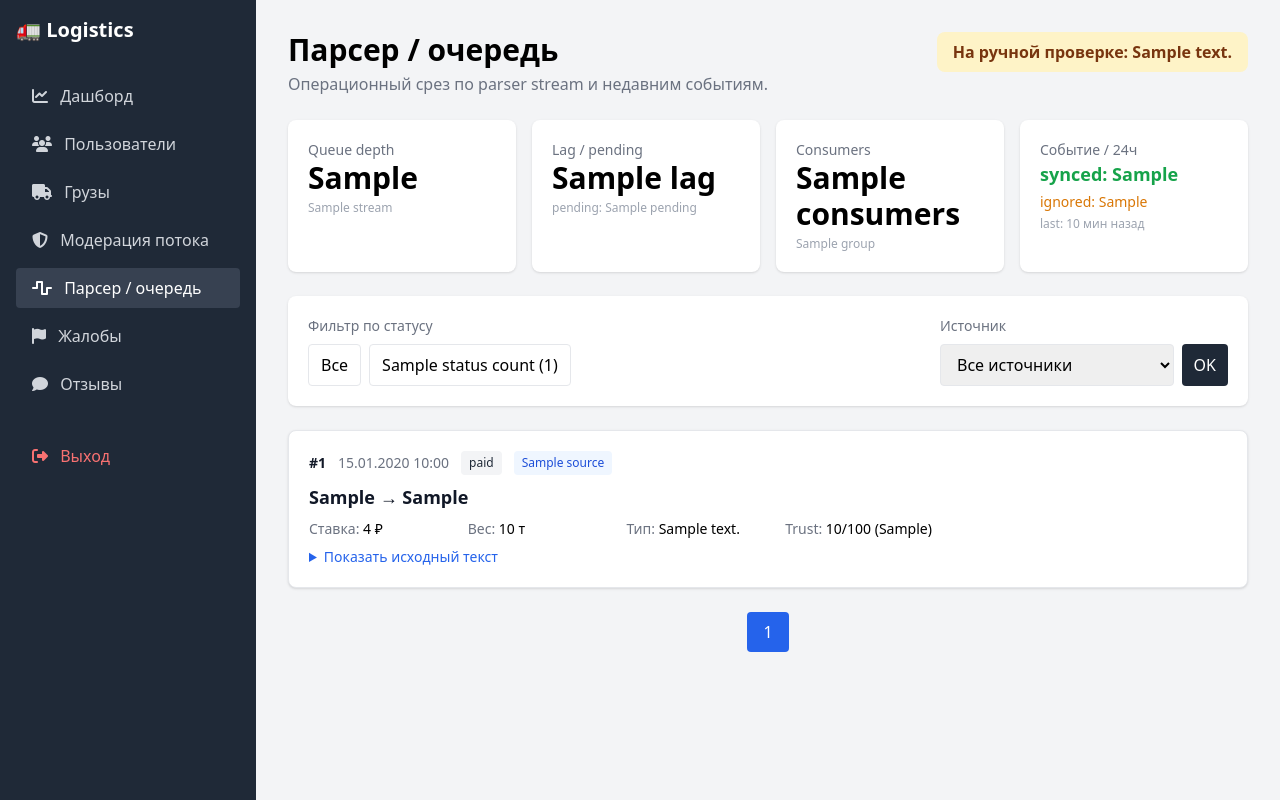
After one commit to bomberman9000/goutruckme-api, a FastAPI app: template src/admin/templates/parser.html in a window 1280 px wide. The commit adds this page. Run offline with FastAPI, Linux system fonts and the light colour scheme; the template is opened without the code that fills it: most values are stand-ins (such as "Sample title", 1, 10 or a date in 2020); parts of the project's set-up code (start-up, migrations or seed data) failed here and were passed over; some libraries are stand-ins or nearby versions.

Commit message:
feat(admin): add parser ops page and backlog alert

```diff
--- a/src/admin/templates/cargos.html
+++ b/src/admin/templates/cargos.html
@@ -16,6 +16,9 @@
             </a>
             <a href="/admin/manual-review" class="block py-2 px-4 text-gray-300 hover:bg-gray-700 rounded mb-2">
                 <i class="fas fa-shield-halved mr-2"></i> Модерация потока
+            </a>
+            <a href="/admin/parser" class="block py-2 px-4 text-gray-300 hover:bg-gray-700 rounded mb-2">
+                <i class="fas fa-wave-square mr-2"></i> Парсер / очередь
             </a>
             <a href="/admin/reports" class="block py-2 px-4 text-gray-300 hover:bg-gray-700 rounded mb-2">
                 <i class="fas fa-flag mr-2"></i> Жалобы
--- a/src/admin/templates/dashboard.html
+++ b/src/admin/templates/dashboard.html
@@ -17,6 +17,9 @@
             </a>
             <a href="/admin/manual-review" class="block py-2 px-4 text-gray-300 hover:bg-gray-700 rounded mb-2">
                 <i class="fas fa-shield-halved mr-2"></i> Модерация потока
+            </a>
+            <a href="/admin/parser" class="block py-2 px-4 text-gray-300 hover:bg-gray-700 rounded mb-2">
+                <i class="fas fa-wave-square mr-2"></i> Парсер / очередь
             </a>
             <a href="/admin/reports" class="block py-2 px-4 text-gray-300 hover:bg-gray-700 rounded mb-2">
                 <i class="fas fa-flag mr-2"></i> Жалобы
--- a/src/admin/templates/feedback.html
+++ b/src/admin/templates/feedback.html
@@ -16,6 +16,9 @@
             </a>
             <a href="/admin/manual-review" class="block py-2 px-4 text-gray-300 hover:bg-gray-700 rounded mb-2">
                 <i class="fas fa-shield-halved mr-2"></i> Модерация потока
+            </a>
+            <a href="/admin/parser" class="block py-2 px-4 text-gray-300 hover:bg-gray-700 rounded mb-2">
+                <i class="fas fa-wave-square mr-2"></i> Парсер / очередь
             </a>
             <a href="/admin/reports" class="block py-2 px-4 text-gray-300 hover:bg-gray-700 rounded mb-2">
                 <i class="fas fa-flag mr-2"></i> Жалобы
--- a/src/admin/templates/manual_review.html
+++ b/src/admin/templates/manual_review.html
@@ -16,6 +16,9 @@
             </a>
             <a href="/admin/manual-review" class="block py-2 px-4 text-white bg-gray-700 rounded mb-2">
                 <i class="fas fa-shield-halved mr-2"></i> Модерация потока
+            </a>
+            <a href="/admin/parser" class="block py-2 px-4 text-gray-300 hover:bg-gray-700 rounded mb-2">
+                <i class="fas fa-wave-square mr-2"></i> Парсер / очередь
             </a>
             <a href="/admin/reports" class="block py-2 px-4 text-gray-300 hover:bg-gray-700 rounded mb-2">
                 <i class="fas fa-flag mr-2"></i> Жалобы
--- /dev/null
+++ b/src/admin/templates/parser.html
@@ -0,0 +1,182 @@
+{% extends "base.html" %}
+{% block title %}Парсер / очередь — Админ-панель{% endblock %}
+{% block content %}
+<div class="flex">
+    <aside class="w-64 bg-gray-800 min-h-screen p-4">
+        <div class="text-white text-xl font-bold mb-8">🚛 Logistics</div>
+        <nav>
+            <a href="/admin" class="block py-2 px-4 text-gray-300 hover:bg-gray-700 rounded mb-2">
+                <i class="fas fa-chart-line mr-2"></i> Дашборд
+            </a>
+            <a href="/admin/users" class="block py-2 px-4 text-gray-300 hover:bg-gray-700 rounded mb-2">
+                <i class="fas fa-users mr-2"></i> Пользователи
+            </a>
+            <a href="/admin/cargos" class="block py-2 px-4 text-gray-300 hover:bg-gray-700 rounded mb-2">
+                <i class="fas fa-truck mr-2"></i> Грузы
+            </a>
+            <a href="/admin/manual-review" class="block py-2 px-4 text-gray-300 hover:bg-gray-700 rounded mb-2">
+                <i class="fas fa-shield-halved mr-2"></i> Модерация потока
+            </a>
+            <a href="/admin/parser" class="block py-2 px-4 text-white bg-gray-700 rounded mb-2">
+                <i class="fas fa-wave-square mr-2"></i> Парсер / очередь
+            </a>
+            <a href="/admin/reports" class="block py-2 px-4 text-gray-300 hover:bg-gray-700 rounded mb-2">
+                <i class="fas fa-flag mr-2"></i> Жалобы
+            </a>
+            <a href="/admin/feedback" class="block py-2 px-4 text-gray-300 hover:bg-gray-700 rounded mb-2">
+                <i class="fas fa-comment mr-2"></i> Отзывы
+            </a>
+            <a href="/admin/logout" class="block py-2 px-4 text-red-400 hover:bg-gray-700 rounded mt-8">
+                <i class="fas fa-sign-out-alt mr-2"></i> Выход
+            </a>
+        </nav>
+    </aside>
+
+    <main class="flex-1 p-8">
+        <div class="flex items-start justify-between gap-6 mb-6">
+            <div>
+                <h1 class="text-3xl font-bold">Парсер / очередь</h1>
+                <p class="text-gray-500 mt-1">Операционный срез по parser stream и недавним событиям.</p>
+            </div>
+            <a href="/admin/manual-review" class="px-4 py-2 bg-amber-100 text-amber-900 rounded-lg font-semibold hover:bg-amber-200">
+                На ручной проверке: {{ parser_metrics.manual_review if parser_metrics.manual_review is not none else "—" }}
+            </a>
+        </div>
+
+        <div class="grid grid-cols-1 md:grid-cols-2 xl:grid-cols-4 gap-4 mb-6">
+            <div class="bg-white p-5 rounded-lg shadow">
+                <div class="text-gray-500 text-sm">Queue depth</div>
+                <div class="text-3xl font-bold">{{ parser_metrics.queue_depth if parser_metrics.queue_depth is not none else "—" }}</div>
+                <div class="text-xs text-gray-400 mt-1">{{ parser_metrics.stream }}</div>
+            </div>
+            <div class="bg-white p-5 rounded-lg shadow">
+                <div class="text-gray-500 text-sm">Lag / pending</div>
+                <div class="text-3xl font-bold">{{ parser_metrics.lag if parser_metrics.lag is not none else "—" }}</div>
+                <div class="text-xs text-gray-400 mt-1">pending: {{ parser_metrics.pending if parser_metrics.pending is not none else "—" }}</div>
+            </div>
+            <div class="bg-white p-5 rounded-lg shadow">
+                <div class="text-gray-500 text-sm">Consumers</div>
+                <div class="text-3xl font-bold">{{ parser_metrics.consumers if parser_metrics.consumers is not none else "—" }}</div>
+                <div class="text-xs text-gray-400 mt-1">{{ parser_metrics.group }}</div>
+            </div>
+            <div class="bg-white p-5 rounded-lg shadow">
+                <div class="text-gray-500 text-sm">Событие / 24ч</div>
+                <div class="text-lg font-bold text-green-600">synced: {{ parser_metrics.synced_24h if parser_metrics.synced_24h is not none else "—" }}</div>
+                <div class="text-sm text-amber-600 mt-1">ignored: {{ parser_metrics.ignored_24h if parser_metrics.ignored_24h is not none else "—" }}</div>
+                <div class="text-xs text-gray-400 mt-1">
+                    last:
+                    {% if parser_metrics.last_event_age_min is not none %}
+                    {{ parser_metrics.last_event_age_min }} мин назад
+                    {% else %}
+                    —
+                    {% endif %}
+                </div>
+            </div>
+        </div>
+
+        <div class="bg-white rounded-lg shadow p-5 mb-6">
+            <div class="flex flex-col xl:flex-row xl:items-end gap-4">
+                <div class="flex-1">
+                    <div class="text-sm text-gray-500 mb-2">Фильтр по статусу</div>
+                    <div class="flex flex-wrap gap-2">
+                        <a href="/admin/parser{% if current_source %}?source={{ current_source }}{% endif %}" class="px-3 py-2 rounded border {% if not current_status %}bg-blue-600 text-white border-blue-600{% else %}bg-white hover:bg-gray-50{% endif %}">Все</a>
+                        {% for status_name, count in status_counts.items() %}
+                        <a href="/admin/parser?status={{ status_name }}{% if current_source %}&source={{ current_source }}{% endif %}" class="px-3 py-2 rounded border {% if current_status == status_name %}bg-blue-600 text-white border-blue-600{% else %}bg-white hover:bg-gray-50{% endif %}">
+                            {{ status_name }} ({{ count }})
+                        </a>
+                        {% endfor %}
+                    </div>
+                </div>
+                <div class="xl:w-72">
+                    <div class="text-sm text-gray-500 mb-2">Источник</div>
+                    <form method="GET" action="/admin/parser" class="flex gap-2">
+                        {% if current_status %}
+                        <input type="hidden" name="status" value="{{ current_status }}">
+                        {% endif %}
+                        <select name="source" class="flex-1 border rounded px-3 py-2">
+                            <option value="">Все источники</option>
+                            {% for source_name in sources %}
+                            <option value="{{ source_name }}" {% if current_source == source_name %}selected{% endif %}>{{ source_name }}</option>
+                            {% endfor %}
+                        </select>
+                        <button type="submit" class="px-3 py-2 bg-gray-800 text-white rounded">OK</button>
+                    </form>
+                </div>
+            </div>
+        </div>
+
+        <div class="space-y-4">
+            {% for event in events %}
+            <div class="bg-white rounded-lg shadow border border-gray-200 p-5">
+                <div class="flex items-start justify-between gap-4">
+                    <div class="space-y-2 min-w-0">
+                        <div class="flex items-center gap-3 flex-wrap">
+                            <span class="text-sm font-semibold text-gray-900">#{{ event.id }}</span>
+                            <span class="text-sm text-gray-500">{{ event.created_at.strftime('%d.%m.%Y %H:%M') }}</span>
+                            <span class="px-2 py-1 rounded text-xs bg-gray-100 text-gray-800">{{ event.status }}</span>
+                            {% if event.error %}
+                            <span class="px-2 py-1 rounded text-xs bg-red-50 text-red-700">{{ event.error }}</span>
+                            {% endif %}
+                            {% if event.source %}
+                            <span class="px-2 py-1 rounded text-xs bg-blue-50 text-blue-700">{{ event.source }}</span>
+                            {% endif %}
+                        </div>
+
+                        <div class="text-lg font-semibold text-gray-900">
+                            {{ event.from_city or "—" }} → {{ event.to_city or "—" }}
+                        </div>
+
+                        <div class="grid grid-cols-2 md:grid-cols-4 gap-3 text-sm">
+                            <div><span class="text-gray-500">Ставка:</span> {{ "{:,}".format(event.rate_rub) ~ " ₽" if event.rate_rub else "—" }}</div>
+                            <div><span class="text-gray-500">Вес:</span> {{ event.weight_t ~ " т" if event.weight_t is not none else "—" }}</div>
+                            <div><span class="text-gray-500">Тип:</span> {{ event.body_type or "—" }}</div>
+                            <div><span class="text-gray-500">Trust:</span>
+                                {% if event.trust_score is not none %}
+                                {{ event.trust_score }}/100 ({{ event.trust_verdict or "n/a" }})
+                                {% else %}
+                                —
+                                {% endif %}
+                            </div>
+                        </div>
+
+                        <details class="text-sm">
+                            <summary class="cursor-pointer text-blue-600 hover:underline">Показать исходный текст</summary>
+                            <pre class="mt-2 whitespace-pre-wrap bg-gray-50 rounded p-3 text-xs text-gray-700">{{ event.raw_text }}</pre>
+                        </details>
+                    </div>
+
+                    {% if event.status == "manual_review" %}
+                    <div class="flex flex-col gap-2 shrink-0">
+                        <form action="/admin/manual-review/{{ event.id }}/publish" method="POST">
+                            <button type="submit" class="w-full px-4 py-2 bg-green-600 text-white rounded hover:bg-green-700">
+                                Показать в ленте
+                            </button>
+                        </form>
+                        <form action="/admin/manual-review/{{ event.id }}/dismiss" method="POST">
+                            <button type="submit" class="w-full px-4 py-2 bg-gray-200 text-gray-800 rounded hover:bg-gray-300">
+                                Скрыть
+                            </button>
+                        </form>
+                    </div>
+                    {% endif %}
+                </div>
+            </div>
+            {% else %}
+            <div class="bg-white rounded-lg shadow border border-gray-200 p-10 text-center text-gray-500">
+                Событий по текущему фильтру нет.
+            </div>
+            {% endfor %}
+        </div>
+
+        <div class="mt-6 flex justify-center space-x-2">
+            {% if page > 1 %}
+            <a href="/admin/parser?page={{ page - 1 }}{% if current_status %}&status={{ current_status }}{% endif %}{% if current_source %}&source={{ current_source }}{% endif %}" class="px-4 py-2 bg-white border rounded hover:bg-gray-50">←</a>
+            {% endif %}
+            <span class="px-4 py-2 bg-blue-600 text-white rounded">{{ page }}</span>
+            {% if page < total_pages %}
+            <a href="/admin/parser?page={{ page + 1 }}{% if current_status %}&status={{ current_status }}{% endif %}{% if current_source %}&source={{ current_source }}{% endif %}" class="px-4 py-2 bg-white border rounded hover:bg-gray-50">→</a>
+            {% endif %}
+        </div>
+    </main>
+</div>
+{% endblock %}
--- a/src/admin/templates/reports.html
+++ b/src/admin/templates/reports.html
@@ -16,6 +16,9 @@
             </a>
             <a href="/admin/manual-review" class="block py-2 px-4 text-gray-300 hover:bg-gray-700 rounded mb-2">
                 <i class="fas fa-shield-halved mr-2"></i> Модерация потока
+            </a>
+            <a href="/admin/parser" class="block py-2 px-4 text-gray-300 hover:bg-gray-700 rounded mb-2">
+                <i class="fas fa-wave-square mr-2"></i> Парсер / очередь
             </a>
             <a href="/admin/reports" class="block py-2 px-4 text-white bg-gray-700 rounded mb-2">
                 <i class="fas fa-flag mr-2"></i> Жалобы
--- a/src/admin/templates/user_detail.html
+++ b/src/admin/templates/user_detail.html
@@ -16,6 +16,9 @@
             </a>
             <a href="/admin/manual-review" class="block py-2 px-4 text-gray-300 hover:bg-gray-700 rounded mb-2">
                 <i class="fas fa-shield-halved mr-2"></i> Модерация потока
+            </a>
+            <a href="/admin/parser" class="block py-2 px-4 text-gray-300 hover:bg-gray-700 rounded mb-2">
+                <i class="fas fa-wave-square mr-2"></i> Парсер / очередь
             </a>
             <a href="/admin/reports" class="block py-2 px-4 text-gray-300 hover:bg-gray-700 rounded mb-2">
                 <i class="fas fa-flag mr-2"></i> Жалобы
--- a/src/admin/templates/users.html
+++ b/src/admin/templates/users.html
@@ -16,6 +16,9 @@
             </a>
             <a href="/admin/manual-review" class="block py-2 px-4 text-gray-300 hover:bg-gray-700 rounded mb-2">
                 <i class="fas fa-shield-halved mr-2"></i> Модерация потока
+            </a>
+            <a href="/admin/parser" class="block py-2 px-4 text-gray-300 hover:bg-gray-700 rounded mb-2">
+                <i class="fas fa-wave-square mr-2"></i> Парсер / очередь
             </a>
             <a href="/admin/reports" class="block py-2 px-4 text-gray-300 hover:bg-gray-700 rounded mb-2">
                 <i class="fas fa-flag mr-2"></i> Жалобы
--- a/src/core/config.py
+++ b/src/core/config.py
@@ -87,6 +87,7 @@ class Settings(BaseSettings):
     parser_worker_max_retries: int = 3
     parser_worker_enable_inn_moderation: bool = False
     parser_worker_inn_timeout_sec: int = 8
+    parser_manual_review_alert_threshold: int = 20
 
     # Parser LLM extractor
     parser_use_llm: bool = False
```
Also changed, not shown: src/admin/routes.py (+65 -0 lines), src/core/services/watchdog.py (+16 -0 lines), 1 other file.
